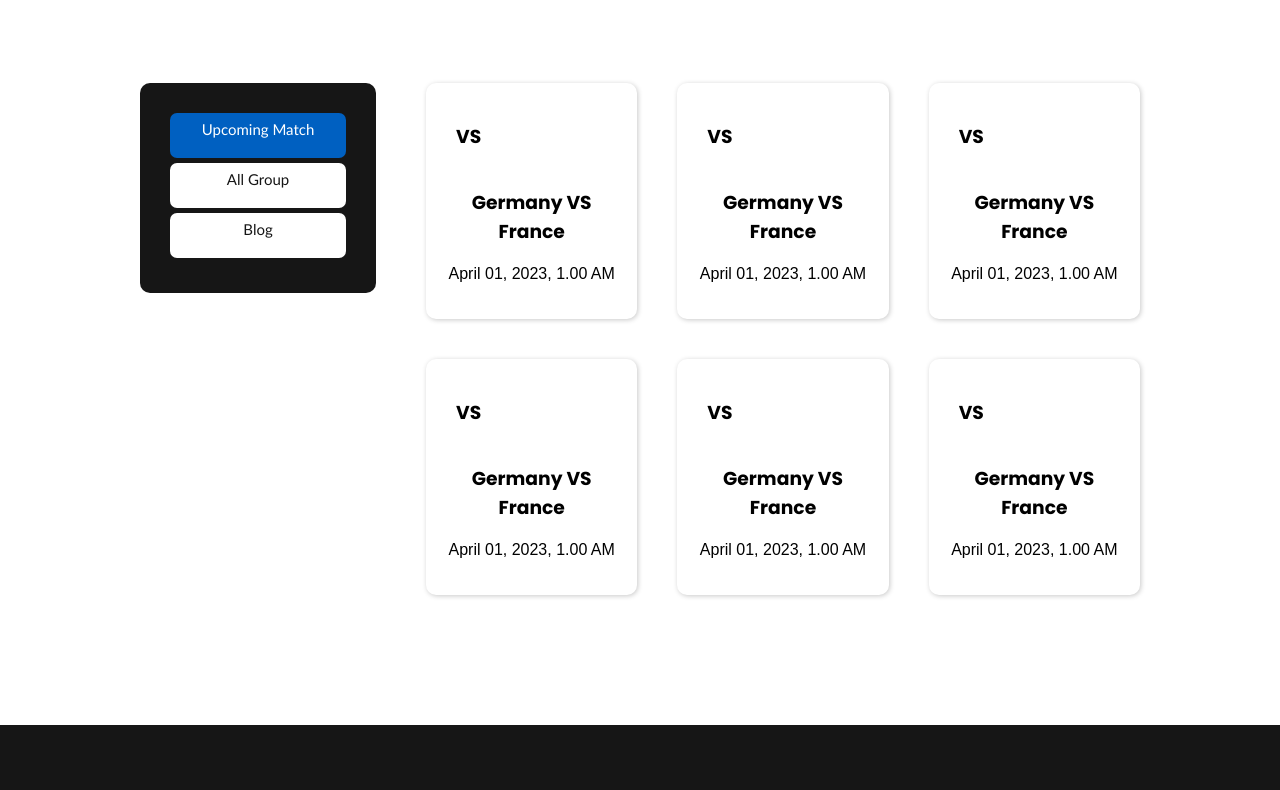
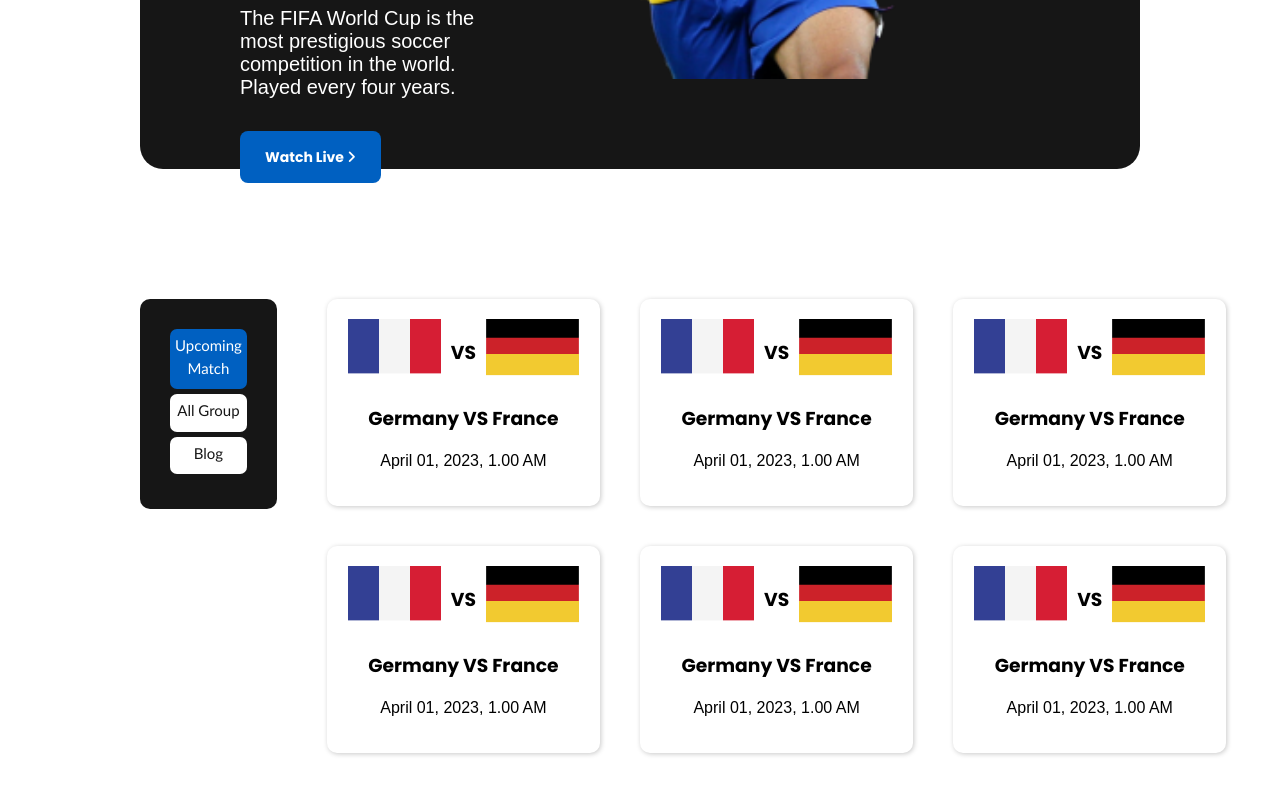
Before and after one commit to rafi252000/World-Cup, a plain HTML site: page second.html in a window 1280 px wide. Shown: the part 618-1408 px from the top of the page. Drawn offline with Linux system fonts and the light colour scheme.

Commit message:
addded code

```diff
--- a/second.html
+++ b/second.html
@@ -20,7 +20,7 @@
     />
     <title>World Cup</title>
     <!-- fav icon -->
-    <link rel="shortcut icon" href="assets/world-cup.png" type="image/x-icon">
+    <link rel="shortcut icon" href="images/world-cup.png" type="image/x-icon">
   </head>
   <body>
     <header>
@@ -36,7 +36,7 @@
           <a href="">Watch Live <i class="fa-solid fa-angle-right"> </i></a>
         </div>
         <div class="player-pic">
-          <img src="assets/Banner Image.png" alt="" />
+          <img src="images/Banner Image.png" alt="" />
         </div>
       </section>
     </header>
@@ -54,11 +54,11 @@
           <div class="match">
             <div class="flags">
               <div class="flag">
-                <img src="assets/Flag.png" alt="" />
+                <img src="images/Flag.png" alt="" />
               </div>
               <div class="flag"><h3>VS</h3></div>
               <div class="flag">
-                <img src="assets/germany Flag.png" alt="" />
+                <img src="images/germany Flag.png" alt="" />
               </div>
             </div>
             <h3 class="align">Germany VS France</h3>
@@ -67,11 +67,11 @@
           <div class="match">
             <div class="flags">
               <div class="flag">
-                <img src="assets/Flag.png" alt="" />
+                <img src="images/Flag.png" alt="" />
               </div>
               <div class="flag"><h3>VS</h3></div>
               <div class="flag">
-                <img src="assets/germany Flag.png" alt="" />
+                <img src="images/germany Flag.png" alt="" />
               </div>
             </div>
             <h3 class="align">Germany VS France</h3>
@@ -80,11 +80,11 @@
           <div class="match">
             <div class="flags">
               <div class="flag">
-                <img src="assets/Flag.png" alt="" />
+                <img src="images/Flag.png" alt="" />
               </div>
               <div class="flag"><h3>VS</h3></div>
               <div class="flag">
-                <img src="assets/germany Flag.png" alt="" />
+                <img src="images/germany Flag.png" alt="" />
               </div>
             </div>
             <h3 class="align">Germany VS France</h3>
@@ -93,11 +93,11 @@
           <div class="match">
             <div class="flags">
               <div class="flag">
-                <img src="assets/Flag.png" alt="" />
+                <img src="images/Flag.png" alt="" />
               </div>
               <div class="flag"><h3>VS</h3></div>
               <div class="flag">
-                <img src="assets/germany Flag.png" alt="" />
+                <img src="images/germany Flag.png" alt="" />
               </div>
             </div>
             <h3 class="align">Germany VS France</h3>
@@ -106,11 +106,11 @@
           <div class="match">
             <div class="flags">
               <div class="flag">
-                <img src="assets/Flag.png" alt="" />
+                <img src="images/Flag.png" alt="" />
               </div>
               <div class="flag"><h3>VS</h3></div>
               <div class="flag">
-                <img src="assets/germany Flag.png" alt="" />
+                <img src="images/germany Flag.png" alt="" />
               </div>
             </div>
             <h3 class="align">Germany VS France</h3>
@@ -119,11 +119,11 @@
           <div class="match">
             <div class="flags">
               <div class="flag">
-                <img src="assets/Flag.png" alt="" />
+                <img src="images/Flag.png" alt="" />
               </div>
               <div class="flag"><h3>VS</h3></div>
               <div class="flag">
-                <img src="assets/germany Flag.png" alt="" />
+                <img src="images/germany Flag.png" alt="" />
               </div>
             </div>
             <h3 class="align">Germany VS France</h3>
```
Also changed, not shown: index.html (+1 -1 lines).
